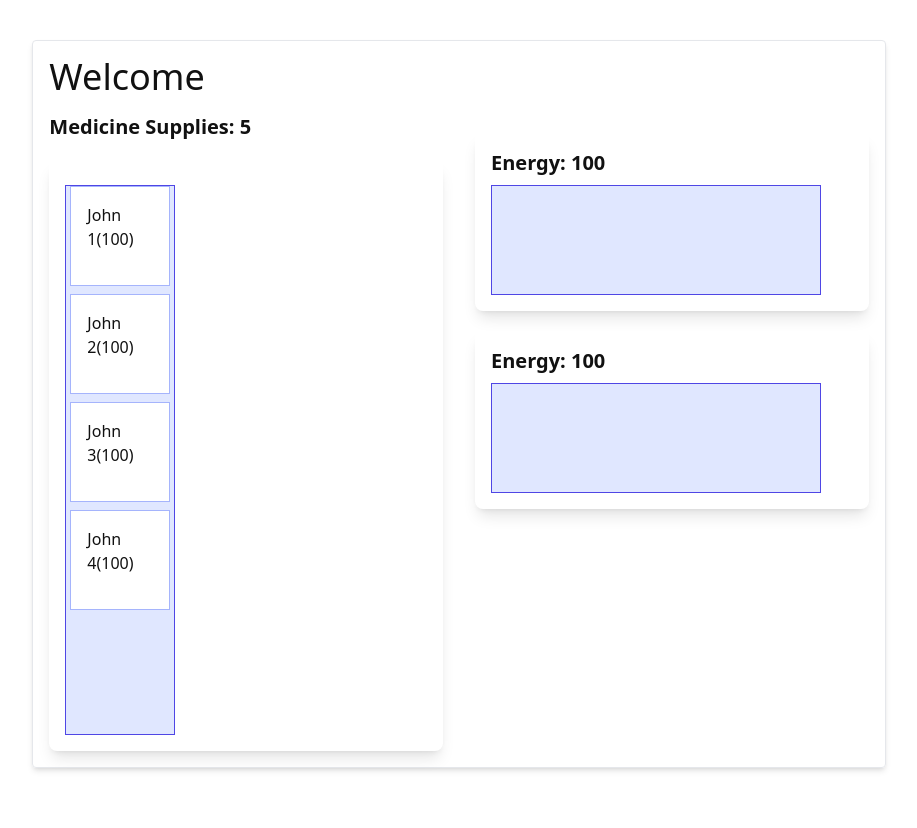
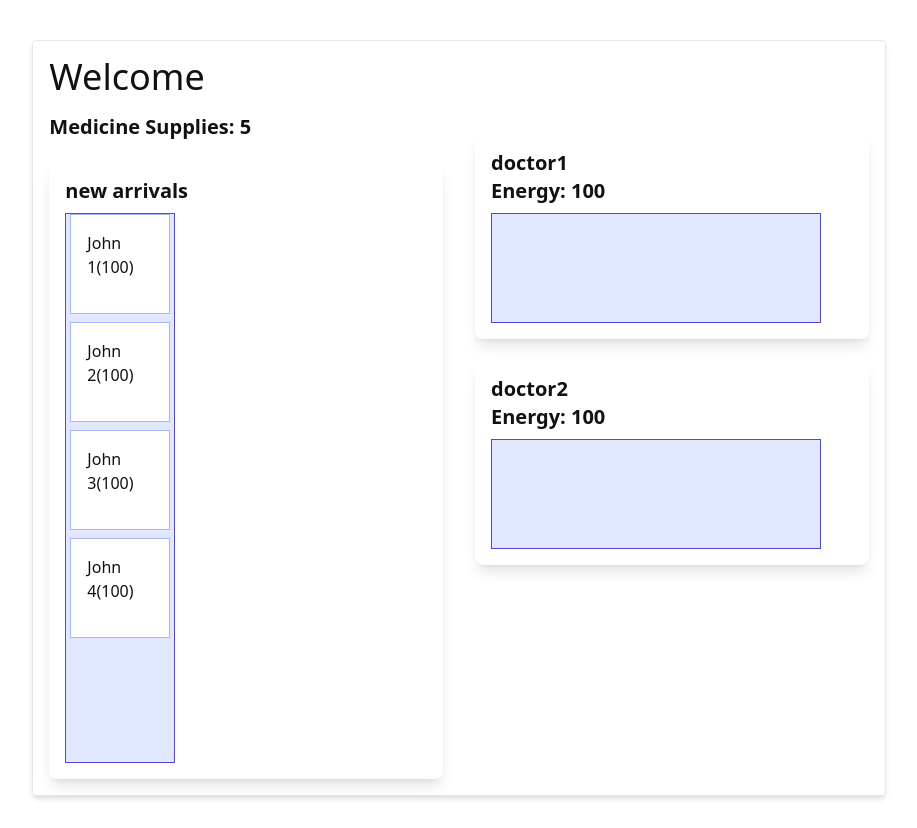
Before and after one commit to gabeochoa/hsp, a React (Vite) app: page / in a window 1280 px wide. Shown: the whole page, without its empty margins (181-1098 px from the left). Before the commit the page ends 800 px from the top, so only its background shows below. Built offline with nearby package versions, Linux system fonts and the light colour scheme.

Commit message:
bf - fix missing tray title

```diff
--- a/src/Tray.tsx
+++ b/src/Tray.tsx
@@ -50,10 +50,9 @@ function TrayExtra({ tray }: { tray: ITray }) {
 }
 
 function TrayHeader({ tray }: { tray: ITray }) {
-  const { name } = tray;
   return (
     <div className="mb-2 text-xl font-bold">
-      {name}
+      {tray.label}
       <TrayExtra tray={tray} />
     </div>
   );
```
